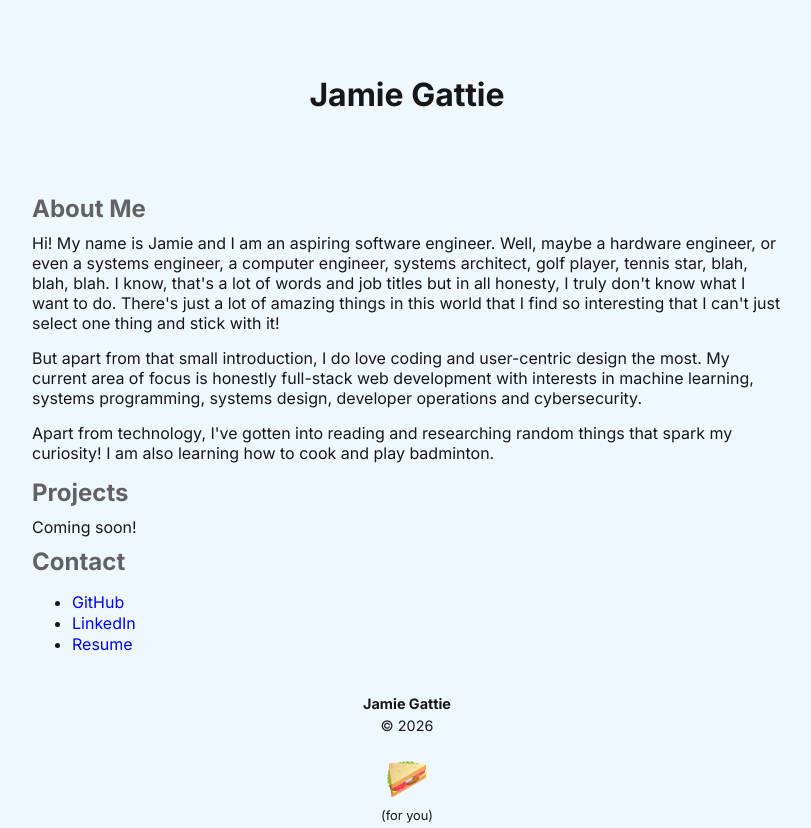
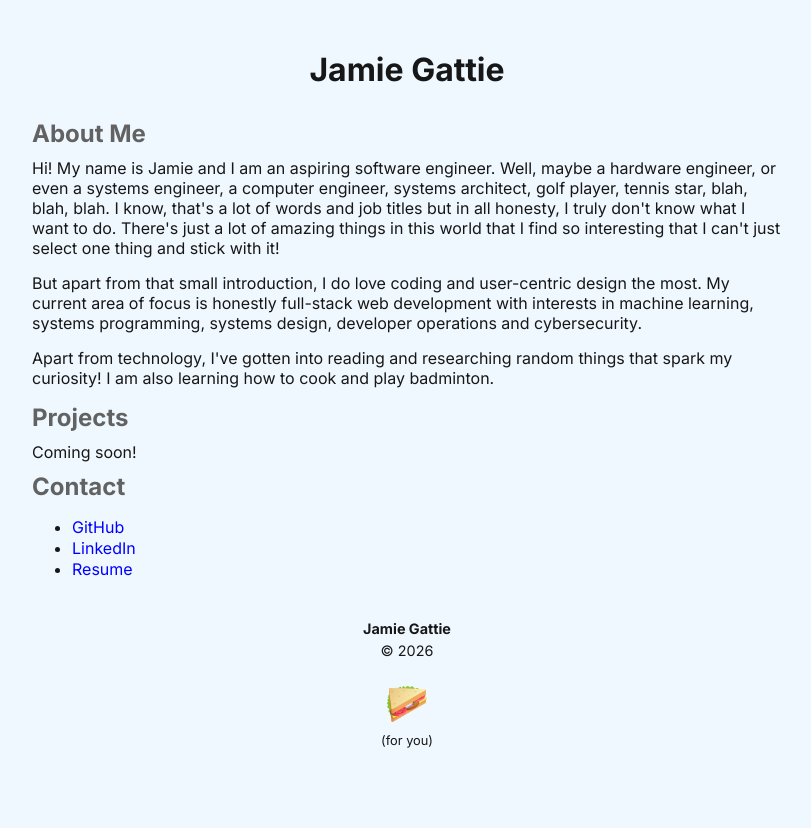
Before and after one commit to sirejamie/personal-portfolio, a React (Vite) app: page / in a window 1280 px wide. Shown: the whole page, without its empty margins (233-1044 px from the left). After the commit the page ends 800 px from the top, so only its background shows below. Built offline with nearby package versions, Linux system fonts and the light colour scheme.

Commit message:
Edit margin to remove excess whitespace

```diff
--- a/src/styles.css
+++ b/src/styles.css
@@ -25,7 +25,7 @@ body {
 }
 
 main {
-    margin: 50px auto 0 auto;
+    margin: 0 auto;
     max-width: 750px;
     padding: 20px;
 }
@@ -51,7 +51,8 @@ a:visited {
 
 .my-name {
     text-align: center;
-    margin-top: 75px;
+    margin-top: 50px;
+    margin-bottom: 0;
 }
 
 /* --- */
```
